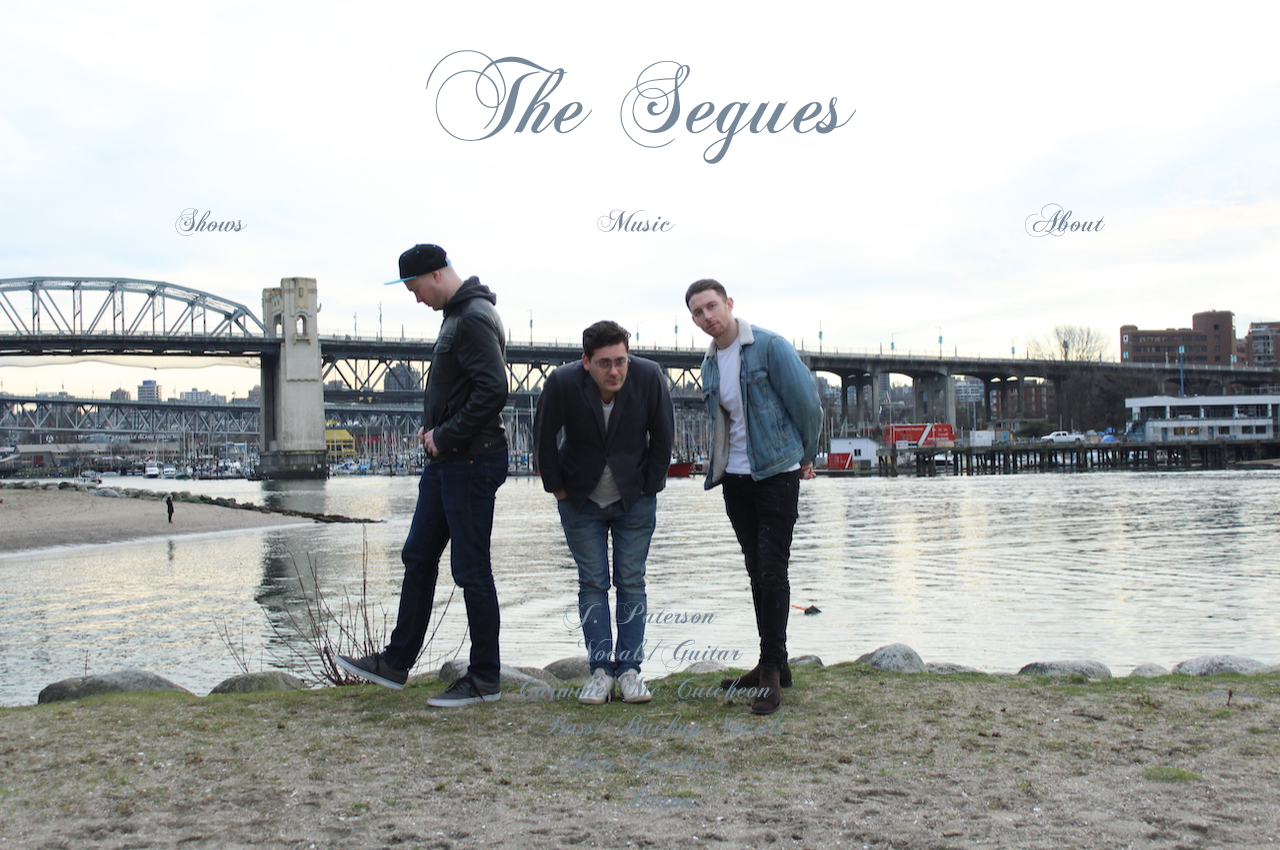
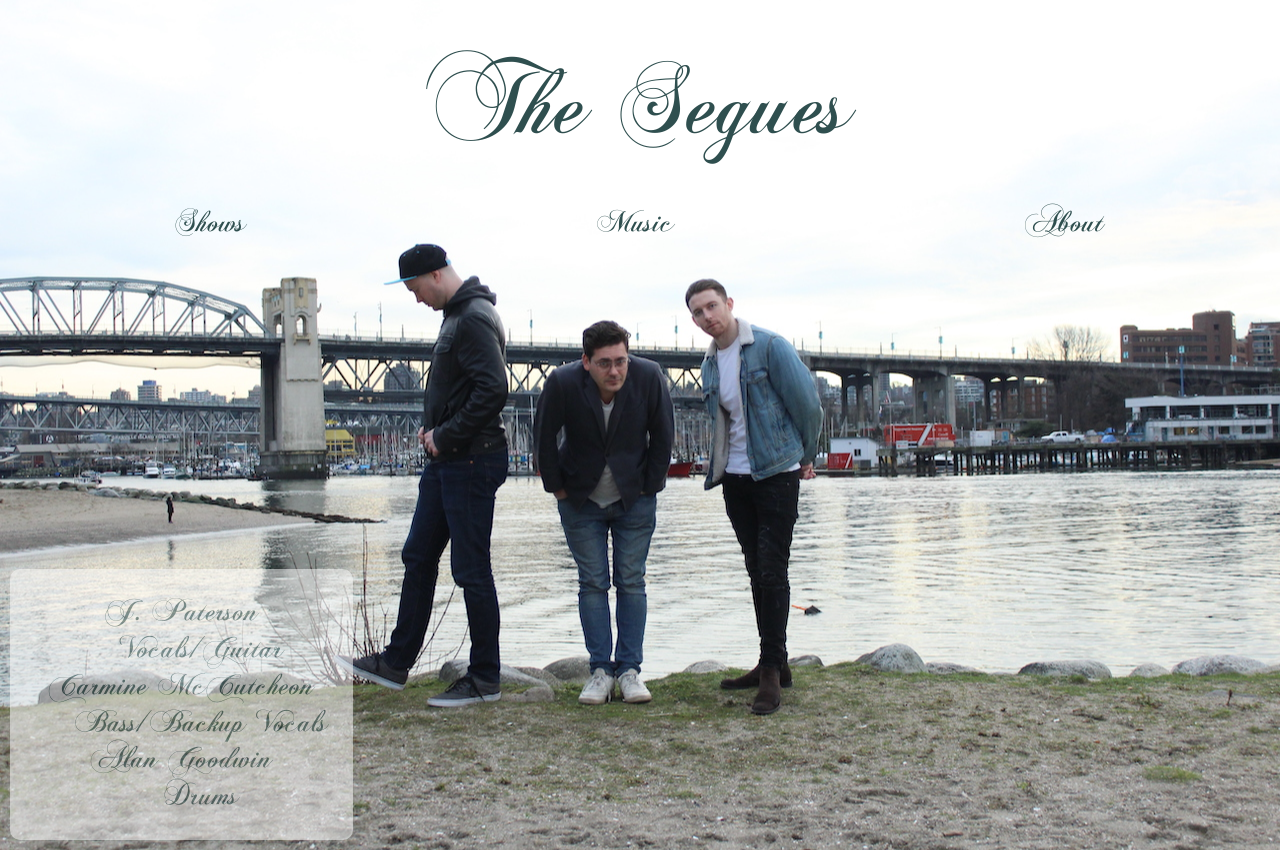
Before and after one commit to jdpaterson/segues_band, a plain HTML site: page index.html in a window 1280 px wide. Drawn offline with Linux system fonts and the light colour scheme.

Commit message:
more styles. transparent footer

```diff
--- a/index.html
+++ b/index.html
@@ -9,24 +9,24 @@
   </head>
   <body>
     <header>
-      <h1><a href="/index.html">The Segues</a></h1>
+      <h1><a href="./index.html">The Segues</a></h1>
       <nav>
         <ul>
           <li>
-            <a href="/shows.html">Shows</a>
+            <a href="./shows.html">Shows</a>
           </li>
           <li>
-            <a href="/music.html">Music</a>
+            <a href="./music.html">Music</a>
           </li>
           <li>
-            <a href="/about.html">About</a>
+            <a href="./about.html">About</a>
           </li>
         </ul>
       </nav>
     </header>
     <main></main>
     <footer>
-      <dl>
+      <dl class="credits">
         <dt>J. Paterson</dt>
         <dd>Vocals/Guitar</dd>
         <dt>Carmine McCutcheon</dt>
--- a/public/styles/styles.css
+++ b/public/styles/styles.css
@@ -5,7 +5,7 @@
 body {
   background-image: url("../pics/IMG_7696_mobile_crop.JPG");
   background-position: center;
-  color: lightslategrey;
+  color: darkslategrey;
   font-family: ChopinScript;
   font-size: 32px;
   margin: 0px;
@@ -48,6 +48,16 @@ li {
   display: flex;
   justify-content: center;
 }
+footer {
+  display: flex;
+}
+footer .credits {
+  background-color: white;
+  border-radius: 10px;
+  margin: 10px;
+  opacity: 0.5;
+  padding: 25px;
+}
 @media screen and (min-width: 800px) {
   body {
     background-image: url("../pics/IMG_7696.JPG");
```
Also changed, not shown: about.html (+1 -1 lines), music.html (+1 -1 lines), shows.html (+1 -1 lines).
